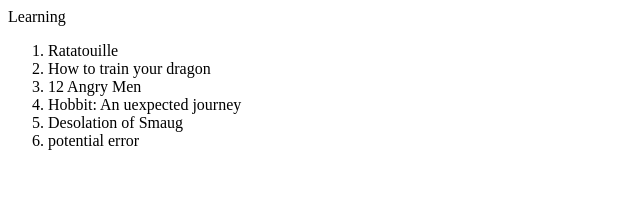
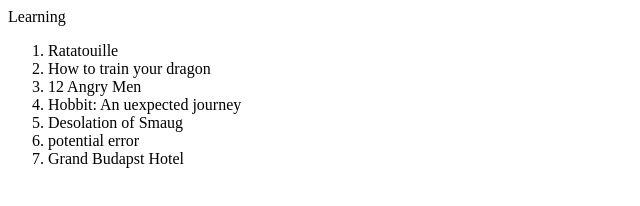
Before and after one commit to JoyMeera/my-first-repo, a plain HTML site: page index.html in a window 1280 px wide. Shown: the whole page, without its empty margins (0-640 px from the left). Drawn offline with Linux system fonts and the light colour scheme.

Commit message:
movienew (#1)

```diff
--- a/index.html
+++ b/index.html
@@ -13,6 +13,7 @@
             <li>Hobbit: An uexpected journey</li>
             <li>Desolation of Smaug</li>
             <li>potential error</li>
+            <li>Grand Budapst Hotel</li>
         </ol>
     </body>
 
```
